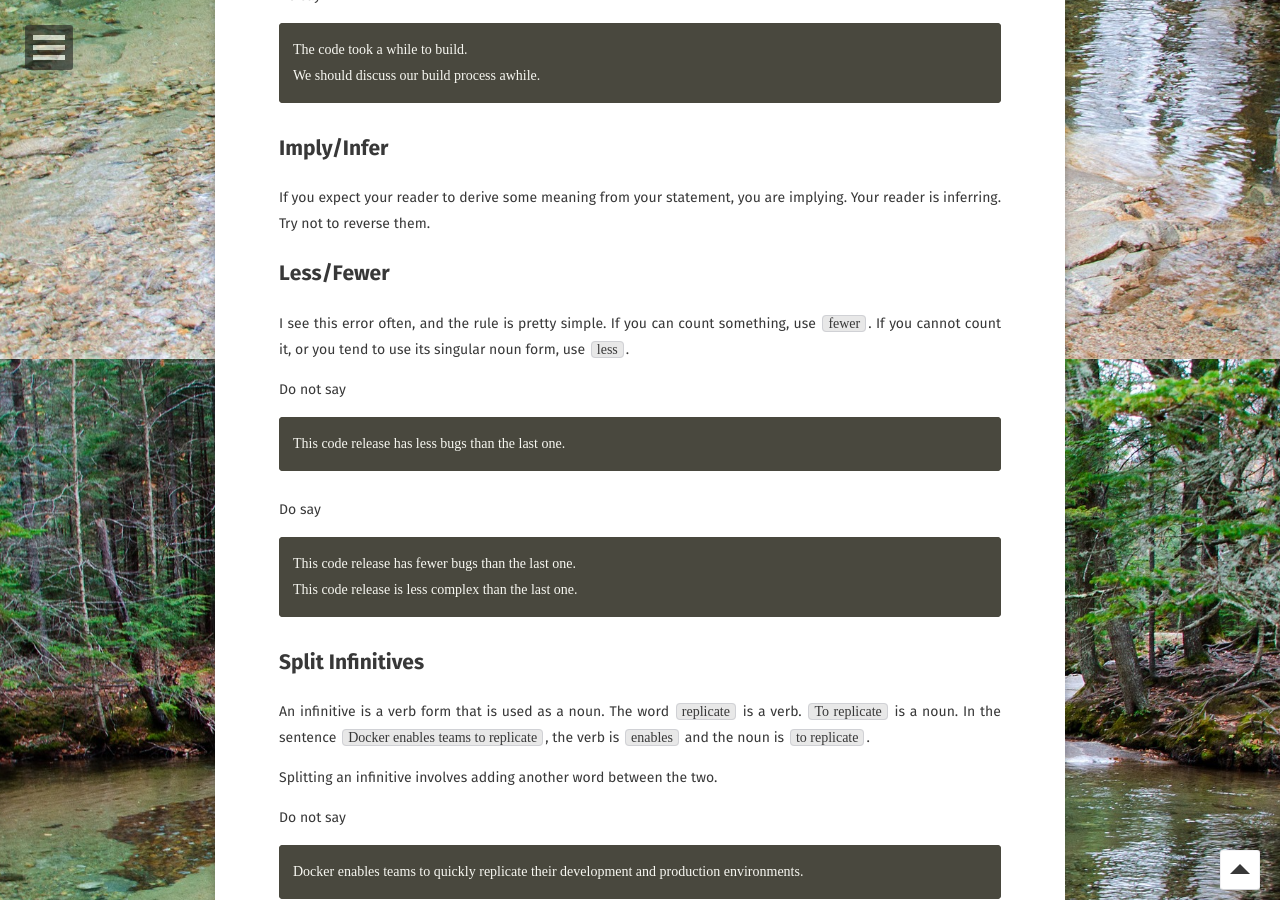
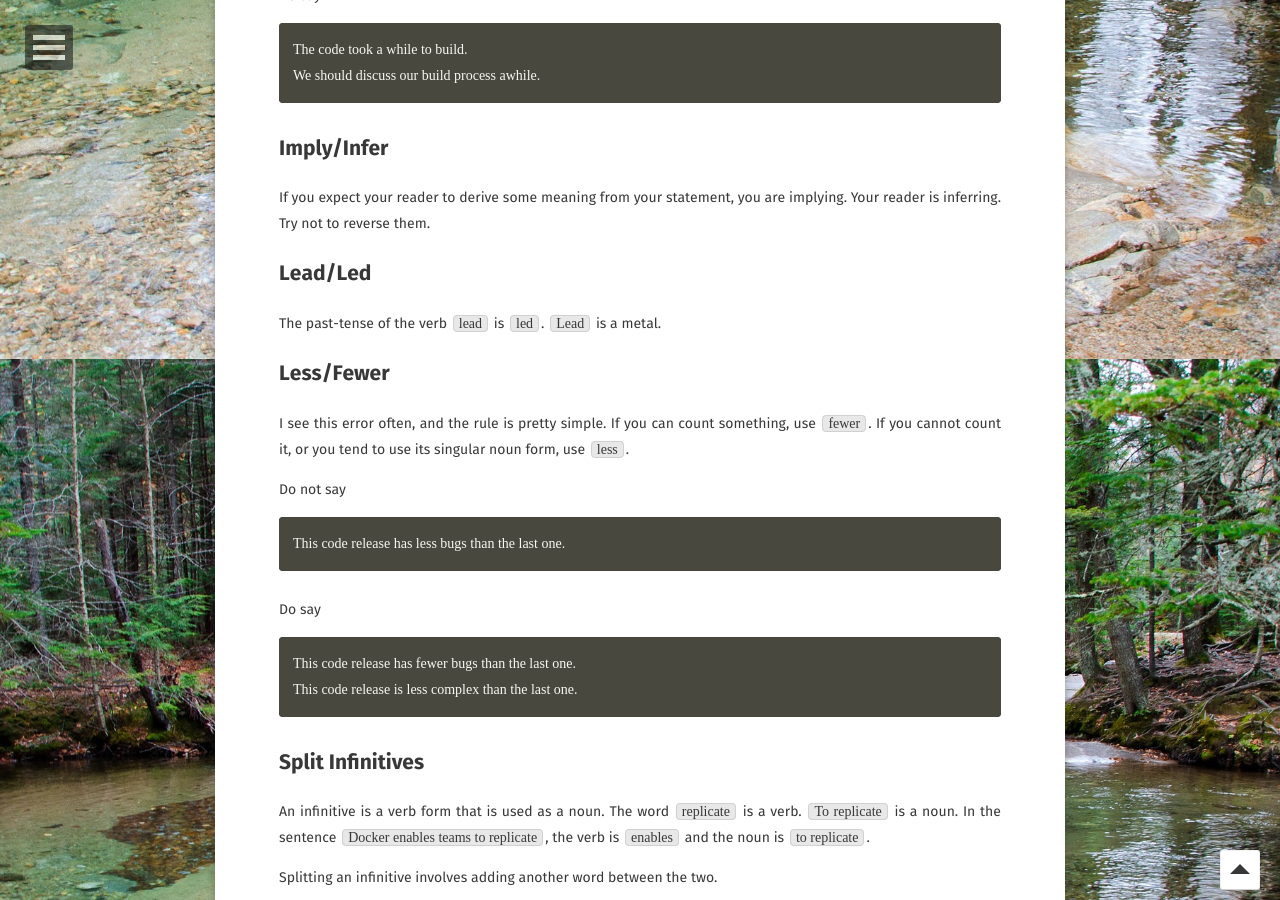
Before and after one commit to walkingriver/walkingriver.github.io, a Jekyll site: the page built from _posts/2019-10-14-watch-your-language.md, in a window 1280 px wide and 900 px high, scrolled down 3241 px. Built offline with Jekyll 4.4.1, drawn with Linux system fonts in a browser that asks for light colours; some web fonts are replaced.

Commit message:
Lead is a metal

```diff
--- a/_posts/2019-10-14-watch-your-language.md
+++ b/_posts/2019-10-14-watch-your-language.md
@@ -97,6 +97,9 @@ We should discuss our build process awhile.
 ## Imply/Infer
 If you expect your reader to derive some meaning from your statement, you are implying. Your reader is inferring. Try not to reverse them.
 
+## Lead/Led
+The past-tense of the verb `lead` is `led`. `Lead` is a metal.
+
 ## Less/Fewer
 I see this error often, and the rule is pretty simple. If you can count something, use `fewer`. If you cannot count it, or you tend to use its singular noun form, use `less`.
 
```
